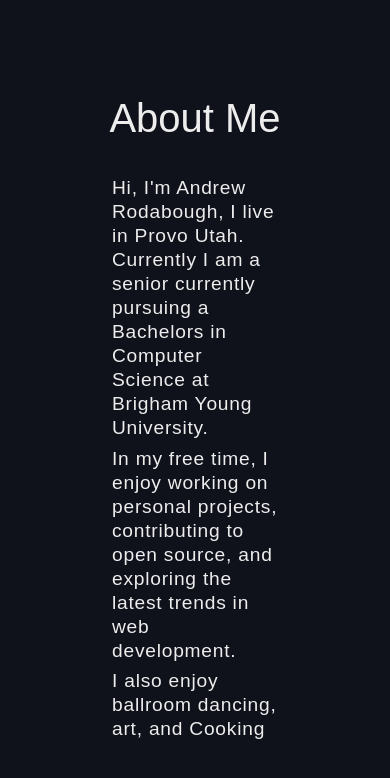
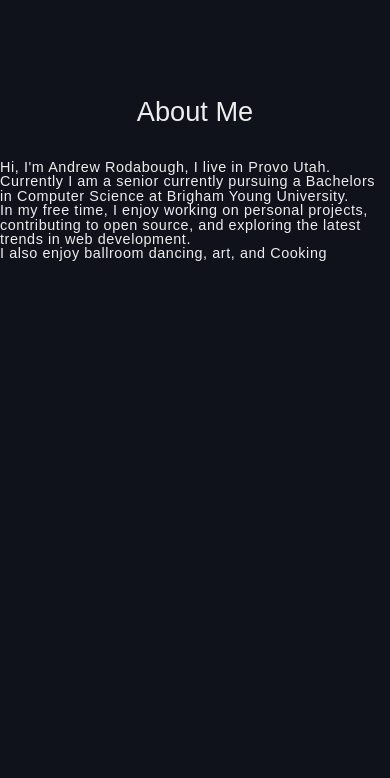
Before and after one commit to AndrewRodabough/personal_site, a React (Vite) app: page /about in a window 390 px wide. Shown: the top 778 px of the page. Built offline with nearby package versions, Linux system fonts and the light colour scheme.

Commit message:
about optimized for mobile. nav menu closes on click

```diff
--- /dev/null
+++ b/src/components/about/about.css
@@ -0,0 +1,9 @@
+@import '../../styles.css';
+
+.about p {
+
+    font-size: clamp(0.9rem, 1.2rem + ((100vw - 650px) * 0.04), 1.2rem);
+    line-height: clamp(0.9rem, 1.5rem + ((100vw - 650px) * 0.04), 1.5rem);
+    letter-spacing: 0.04em;
+    max-width: 45rem;
+}
--- a/src/components/about.tsx
+++ b/src/components/about/about.tsx
@@ -1,5 +1,5 @@
 import React from 'react';
-import '../styles.css';
+import './about.css';
 
 
 const About: React.FC = () => {
--- a/src/components/navbar/navbar.tsx
+++ b/src/components/navbar/navbar.tsx
@@ -76,11 +76,11 @@ const NavBar: React.FC = () => {
                     {/* The content itself is always rendered, but its visibility is controlled by max-height */}
                     <nav className="vertical-menu">
                         <ul>
-                            <li><a href="#about">About</a></li>
-                            <li><a href="#projects">Projects</a></li>
-                            <li><a href="#skills">Skills</a></li>
-                            <li><a href="#resume">Resume</a></li>
-                            <li><a href="#contact">Contact</a></li>
+                            <li><a href="#about" onClick={() => setIsMenuOpen(false)}>About</a></li>
+                            <li><a href="#projects" onClick={() => setIsMenuOpen(false)}>Projects</a></li>
+                            <li><a href="#skills" onClick={() => setIsMenuOpen(false)}>Skills</a></li>
+                            <li><a href="#resume" onClick={() => setIsMenuOpen(false)}>Resume</a></li>
+                            <li><a href="#contact" onClick={() => setIsMenuOpen(false)}>Contact</a></li>
                         </ul>
                     </nav>
                 </div>
--- a/src/pages/home.tsx
+++ b/src/pages/home.tsx
@@ -3,7 +3,7 @@ import '../styles.css';
 import Mountians from '../components/mountains';
 import NavBar from '../components/navbar/navbar';
 import Landing from '../components/landing/landing';
-import About from '../components/about';
+import About from '../components/about/about';
 import Projects from '../components/projects/projects';
 import Skills from '../components/skills';
 import Resume from '../components/resume';
--- a/src/styles.css
+++ b/src/styles.css
@@ -151,7 +151,7 @@ main {
     flex: 1 0 auto;
     min-height: 0;
 
-    padding: 7rem 4rem 5rem 4rem;
+    padding: 7rem 1.5rem 5rem 1.5rem;
 
     max-width: 65rem;
     margin-left: auto;
@@ -203,7 +203,7 @@ main {
 }
 
 .temp h1{
-    font-size: 2.5rem;
+    font-size: clamp(1.7rem, 2.5rem + ((100vw - 650px) * 0.06), 2.5rem);
     color: var(--text-primary);
     align-self: center;
     margin-top: 2rem;
@@ -222,18 +222,8 @@ h1, h2, h3, h4, h5, h6, ul, p{
     margin: 0;
     padding: 0;
     font-weight: 100;
+
 }
-
-
-
-.about p {
-    padding: 0.2rem 7rem;
-    font-size: 1.2rem;
-    line-height: 1.5rem;
-    letter-spacing: 0.04em;
-}
-
-
 
 .skill {
     display: flex;
```
